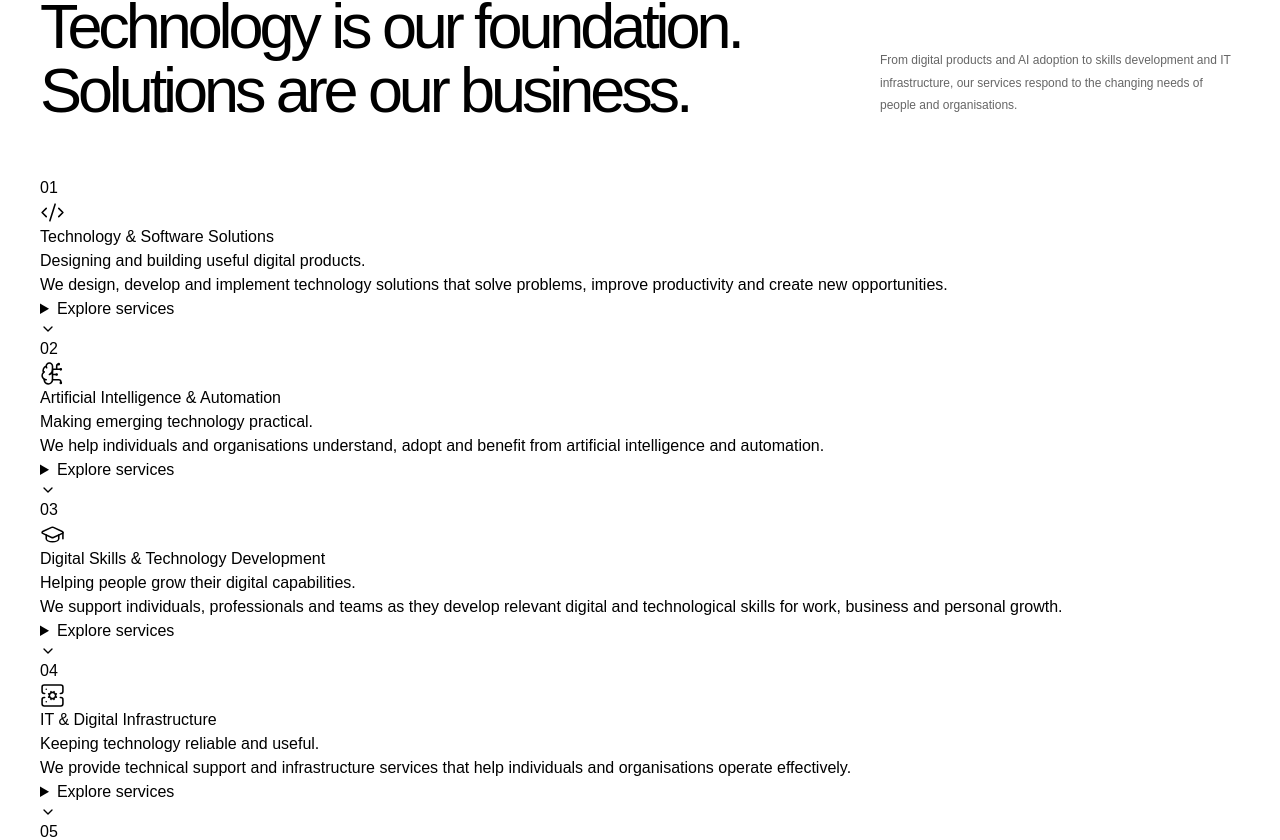
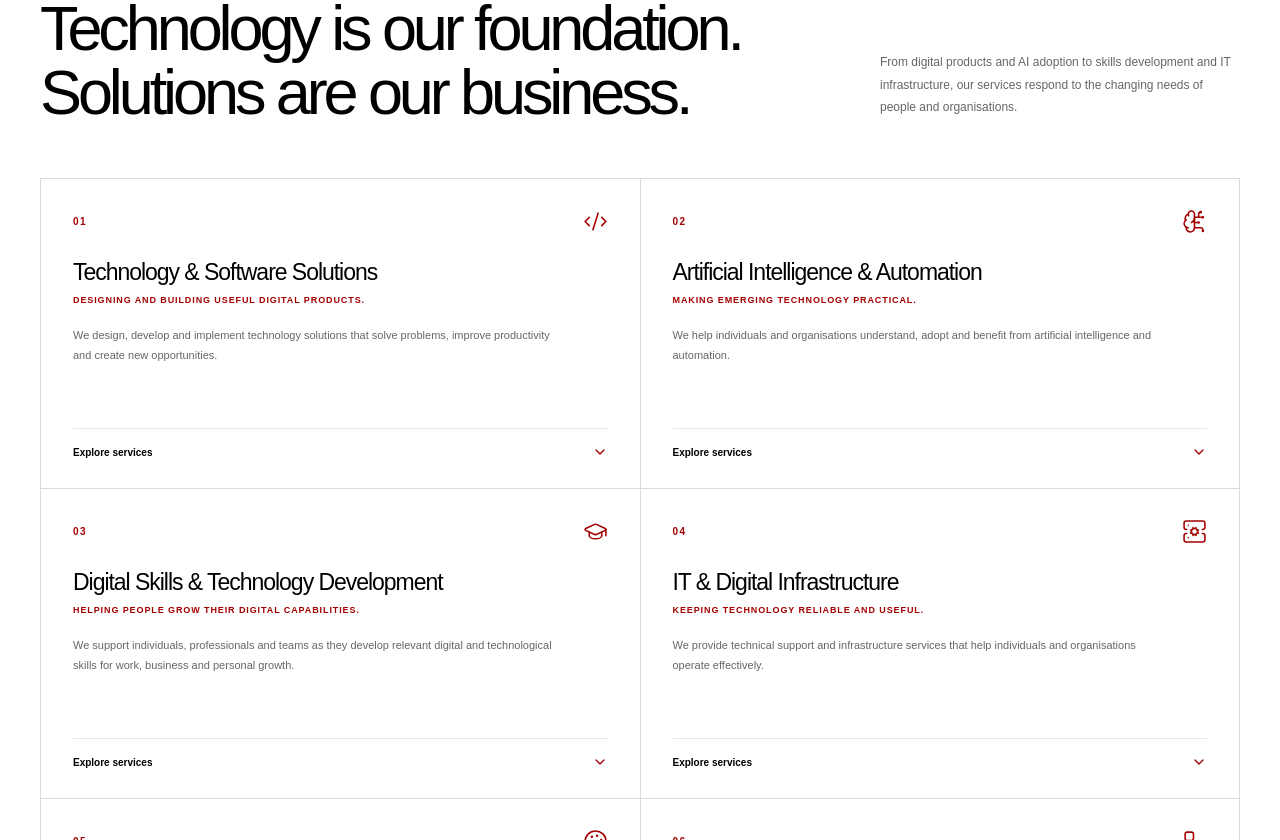
Before and after one commit to JACTech001/cropptech, a Next.js app: page / in a window 1280 px wide. Shown: the part 1600-2440 px from the top of the page. Built offline with nearby package versions, Linux system fonts and the light colour scheme.

Commit message:
Style CroppTech technology-led website experience

```diff
--- a/src/app/globals.css
+++ b/src/app/globals.css
@@ -436,3 +436,316 @@ button { font:inherit; }
     transition: none;
   }
 }
+
+
+/* ==========================================================
+   TECHNOLOGY-LED CROP PTECH WEBSITE DIRECTION
+   White surfaces, CroppTech red accents, black typography.
+   ========================================================== */
+:root {
+  --red: #A40000;
+  --black: #000000;
+  --white: #FFFFFF;
+  --line: #E7E7E7;
+  --muted: #666666;
+}
+.header {
+  background: var(--red);
+  border-bottom-color: var(--red);
+}
+.header-inner { gap: 24px; }
+.navigation { gap: clamp(9px, 1.25vw, 18px); }
+.navigation > a { font-size: 10px; white-space: nowrap; }
+.navigation .nav-enquire {
+  background: #FFFFFF;
+  color: var(--red);
+  padding: 13px 14px;
+}
+.navigation .nav-enquire:hover { background: #F5E5E5; color: var(--red); }
+.hero.tech-hero {
+  background-color: #FFFFFF;
+  background-image: url("/hero-image1.webp");
+  background-position: center 48%;
+  background-size: cover;
+  color: #FFFFFF;
+}
+.hero.tech-hero::before {
+  background: linear-gradient(90deg, rgba(0,0,0,.72) 0%, rgba(0,0,0,.52) 52%, rgba(0,0,0,.18) 100%);
+}
+.tech-hero .hero-overline { color: #FFFFFF; }
+.tech-hero .hero h1 em,
+.tech-hero h1 em { color: #FFFFFF; }
+.tech-hero .hero-summary { color: #FFFFFF; }
+.tech-hero .hero-aside { border-left-color: rgba(255,255,255,.5); }
+.tech-hero .aside-heading { color: #FFFFFF; }
+.tech-hero .aside-copy, .tech-hero .aside-foot { color: #FFFFFF; }
+.tech-hero .hero-base { border-top-color: rgba(255,255,255,.4); color: #FFFFFF; }
+.tech-hero .hero-base a { color: #FFFFFF; }
+.tech-hero .button-primary { background: var(--red); color: #FFFFFF; }
+.tech-hero .button-primary:hover { background: #7D0000; }
+.section-intro { align-items: end; }
+.section-intro h2 { max-width: 760px; }
+.technology-section { padding-top: 112px; padding-bottom: 120px; }
+.service-grid {
+  display: grid;
+  grid-template-columns: repeat(2, minmax(0, 1fr));
+  border-top: 1px solid #DADADA;
+  border-left: 1px solid #DADADA;
+}
+.service-card {
+  min-height: 310px;
+  padding: 30px 32px 28px;
+  border-right: 1px solid #DADADA;
+  border-bottom: 1px solid #DADADA;
+  background: #FFFFFF;
+  display: flex;
+  flex-direction: column;
+  scroll-margin-top: 110px;
+  transition: background .2s ease;
+}
+.service-card:hover { background: #FCFCFC; }
+.service-card-top {
+  display: flex;
+  justify-content: space-between;
+  align-items: center;
+  color: var(--red);
+  margin-bottom: 25px;
+}
+.service-card-top span {
+  font-size: 10px;
+  letter-spacing: .15em;
+  font-weight: 800;
+}
+.service-card h3 {
+  margin: 0 0 8px;
+  max-width: 480px;
+  font-size: 23px;
+  line-height: 1.18;
+  letter-spacing: -.045em;
+}
+.service-subtitle {
+  color: var(--red);
+  text-transform: uppercase;
+  font-size: 9px;
+  font-weight: 800;
+  letter-spacing: .1em;
+}
+.service-card > p {
+  margin: 17px 0 21px;
+  color: var(--muted);
+  font-size: 11px;
+  line-height: 1.85;
+  max-width: 490px;
+}
+.service-details { margin-top: auto; border-top: 1px solid var(--line); }
+.service-details summary {
+  display: flex;
+  align-items: center;
+  justify-content: space-between;
+  cursor: pointer;
+  list-style: none;
+  padding: 15px 0 0;
+  color: var(--black);
+  font-size: 10px;
+  font-weight: 800;
+}
+.service-details summary::-webkit-details-marker { display: none; }
+.service-details summary svg { color: var(--red); transition: transform .2s ease; }
+.service-details[open] summary svg { transform: rotate(180deg); }
+.service-details ul {
+  display: grid;
+  grid-template-columns: repeat(2, minmax(0, 1fr));
+  gap: 9px 20px;
+  list-style: none;
+  padding: 16px 0 3px;
+  margin: 0;
+}
+.service-details li {
+  position: relative;
+  padding-left: 12px;
+  color: #444444;
+  font-size: 10px;
+  line-height: 1.6;
+}
+.service-details li::before {
+  content: "";
+  position: absolute;
+  left: 0;
+  top: 6px;
+  width: 4px;
+  height: 4px;
+  background: var(--red);
+}
+.audience-section {
+  padding: 112px 0 120px;
+  background: #FFFFFF;
+}
+.audience-grid {
+  display: grid;
+  grid-template-columns: repeat(4, minmax(0, 1fr));
+  border-top: 1px solid #DADADA;
+  border-left: 1px solid #DADADA;
+}
+.audience-card {
+  min-height: 235px;
+  padding: 27px 23px;
+  border-right: 1px solid #DADADA;
+  border-bottom: 1px solid #DADADA;
+  background: #FFFFFF;
+}
+.audience-card > svg { color: var(--red); margin-bottom: 28px; }
+.audience-card h3 {
+  margin: 0 0 11px;
+  font-size: 16px;
+  letter-spacing: -.025em;
+}
+.audience-card p {
+  margin: 0;
+  color: var(--muted);
+  font-size: 10px;
+  line-height: 1.85;
+}
+.commerce-section {
+  padding: 105px 0 112px;
+  background: var(--red);
+  color: #FFFFFF;
+}
+.commerce-layout {
+  display: grid;
+  grid-template-columns: .9fr 1.1fr;
+  gap: 12%;
+}
+.commerce-section .section-label,
+.commerce-section .section-label > span { color: #FFFFFF; }
+.commerce-section h2 {
+  margin: 0;
+  font-size: clamp(42px, 5vw, 62px);
+  line-height: 1.02;
+  letter-spacing: -.065em;
+}
+.commerce-section h2 em { color: #000000; font-style: normal; }
+.commerce-copy { max-width: 590px; padding-top: 28px; }
+.commerce-copy p {
+  color: #F8EAEA;
+  font-size: 12px;
+  line-height: 1.9;
+}
+.commerce-copy .commerce-lead {
+  color: #FFFFFF;
+  font-size: 20px;
+  line-height: 1.5;
+  font-weight: 700;
+  margin-top: 0;
+}
+.commerce-copy ul {
+  display: grid;
+  grid-template-columns: 1fr 1fr;
+  gap: 12px 24px;
+  padding: 20px 0 0;
+  margin: 18px 0 0;
+  border-top: 1px solid rgba(255,255,255,.35);
+  list-style: none;
+}
+.commerce-copy li {
+  position: relative;
+  padding-left: 13px;
+  color: #FFFFFF;
+  font-size: 10px;
+  line-height: 1.7;
+}
+.commerce-copy li::before {
+  content: "";
+  position: absolute;
+  left: 0;
+  top: 6px;
+  width: 4px;
+  height: 4px;
+  background: #FFFFFF;
+}
+.why-section {
+  padding: 108px 0 115px;
+  background: #FFFFFF;
+  color: var(--black);
+}
+.why-section .section-label,
+.why-section .section-label > span { color: var(--red); }
+.why-section .perspective-title h2 { color: var(--black); }
+.why-section .perspective-title h2 em { color: var(--red); }
+.strength-grid {
+  display: grid;
+  grid-template-columns: 1fr 1fr;
+  gap: 0 28px;
+  border-top: 1px solid #DADADA;
+}
+.strength-card {
+  display: flex;
+  gap: 16px;
+  padding: 24px 0;
+  border-bottom: 1px solid #DADADA;
+}
+.strength-card > span {
+  color: var(--red);
+  font-size: 10px;
+  font-weight: 800;
+  letter-spacing: .1em;
+  padding-top: 3px;
+}
+.strength-card h3 { margin: 0 0 9px; font-size: 14px; }
+.strength-card p {
+  margin: 0;
+  color: var(--muted);
+  font-size: 10px;
+  line-height: 1.8;
+}
+.purpose-section { padding: 110px 0 120px; background: #FFFFFF; }
+.purpose-grid {
+  display: grid;
+  grid-template-columns: 1fr 1fr;
+  gap: 12%;
+}
+.purpose-grid article { padding-top: 4px; }
+.purpose-grid h2 {
+  margin: 0 0 22px;
+  font-size: clamp(40px, 4.5vw, 56px);
+  line-height: 1.02;
+  letter-spacing: -.06em;
+}
+.purpose-grid h2 em { color: var(--red); font-style: normal; }
+.purpose-grid article > p {
+  max-width: 480px;
+  color: var(--muted);
+  font-size: 12px;
+  line-height: 1.95;
+}
+.contact-section { background: #FFFFFF; }
+.contact-heading h2 em { color: var(--red); }
+.footer { background: var(--red); color: #FFFFFF; }
+.footer .brand-inverse { color: #FFFFFF; }
+.footer-brand > p, .footer-links a, .footer-top-link, .footer-bottom { color: #F3DADA; }
+.footer-bottom { border-top-color: rgba(255,255,255,.3); }
+.footer-links a:hover, .footer-top-link:hover { color: #FFFFFF; }
+
+@media (max-width: 1050px) {
+  .navigation { gap: 9px; }
+  .navigation > a { font-size: 9px; }
+  .navigation .nav-enquire { padding: 11px 10px; }
+}
+@media (max-width: 900px) {
+  .audience-grid { grid-template-columns: repeat(2, minmax(0, 1fr)); }
+  .commerce-layout, .purpose-grid { gap: 7%; }
+}
+@media (max-width: 680px) {
+  .navigation { gap: 0; }
+  .navigation > a { font-size: 11px; }
+  .hero.tech-hero { background-position: 58% center; }
+  .service-grid { grid-template-columns: 1fr; }
+  .service-card { min-height: 285px; padding: 26px 24px; }
+  .service-details ul { grid-template-columns: 1fr; }
+  .audience-grid { grid-template-columns: 1fr; }
+  .audience-card { min-height: 0; padding: 24px; }
+  .commerce-layout, .purpose-grid { grid-template-columns: 1fr; gap: 32px; }
+  .commerce-copy { padding-top: 0; }
+  .commerce-copy ul, .strength-grid { grid-template-columns: 1fr; }
+  .why-section { padding: 76px 0; }
+  .purpose-section { padding: 76px 0; }
+}
```
